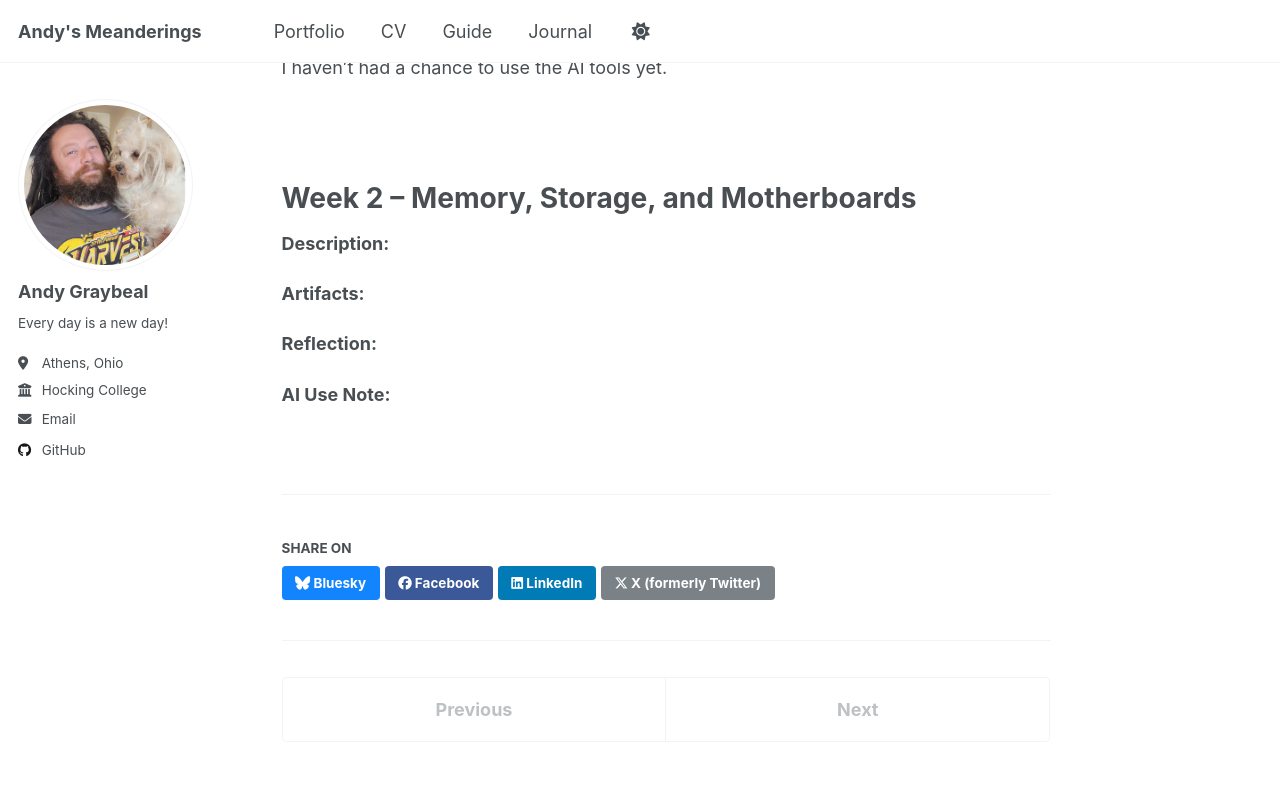
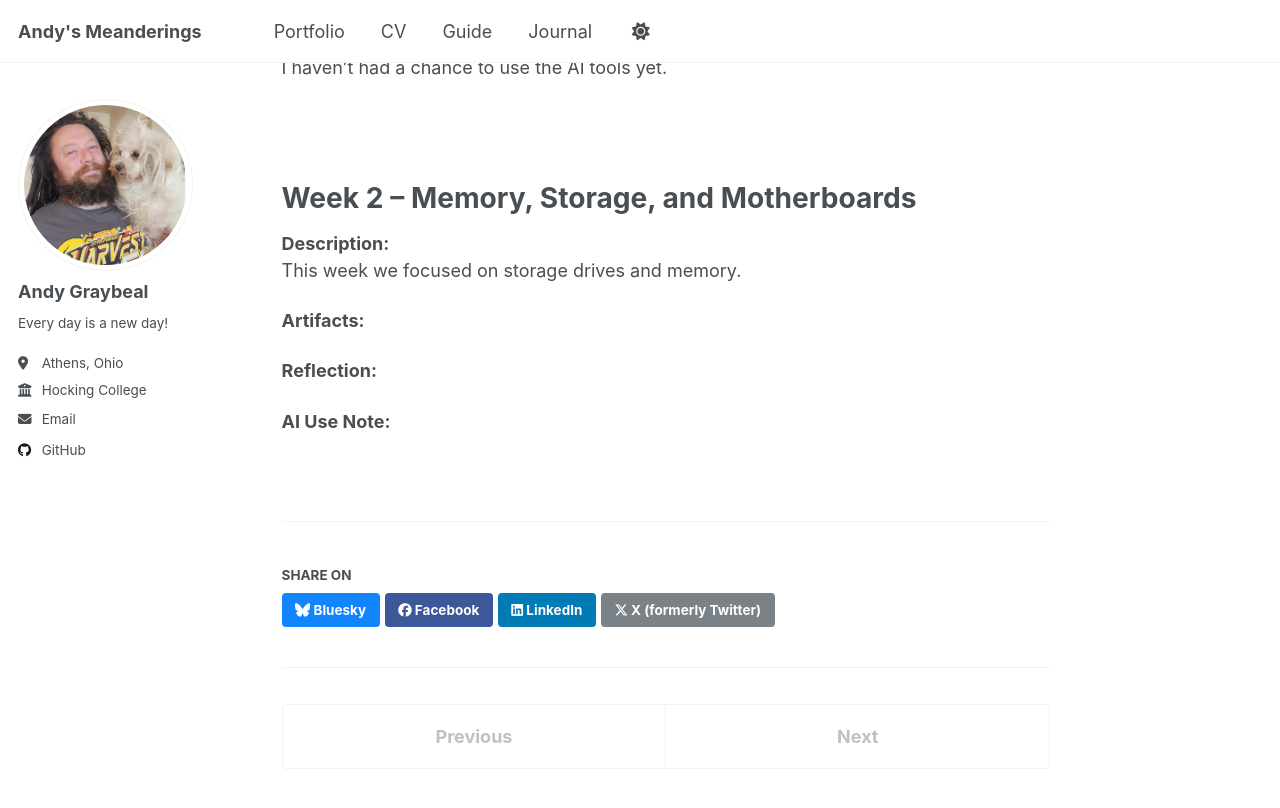
Before and after one commit to andy-graybeal/andy-graybeal.github.io, a Jekyll site: the page built from _portfolio/net-1120-computer-hardware-&-operating-system.md, in a window 1280 px wide and 900 px high, scrolled down 4736 px. Shown: the top 808 px of the window. Built offline with Jekyll 4.4.1, drawn with Linux system fonts in a browser that asks for light colours; a script that is not in the unit is left out.

Commit message:
Update net-1120-computer-hardware-&-operating-system.md

```diff
--- a/_portfolio/net-1120-computer-hardware-&-operating-system.md
+++ b/_portfolio/net-1120-computer-hardware-&-operating-system.md
@@ -42,6 +42,7 @@ I haven't had a chance to use the AI tools yet.
 # Week 2 – Memory, Storage, and Motherboards
 
 **Description:**
+This week we focused on storage drives and memory.
 
 **Artifacts:**
 
```
